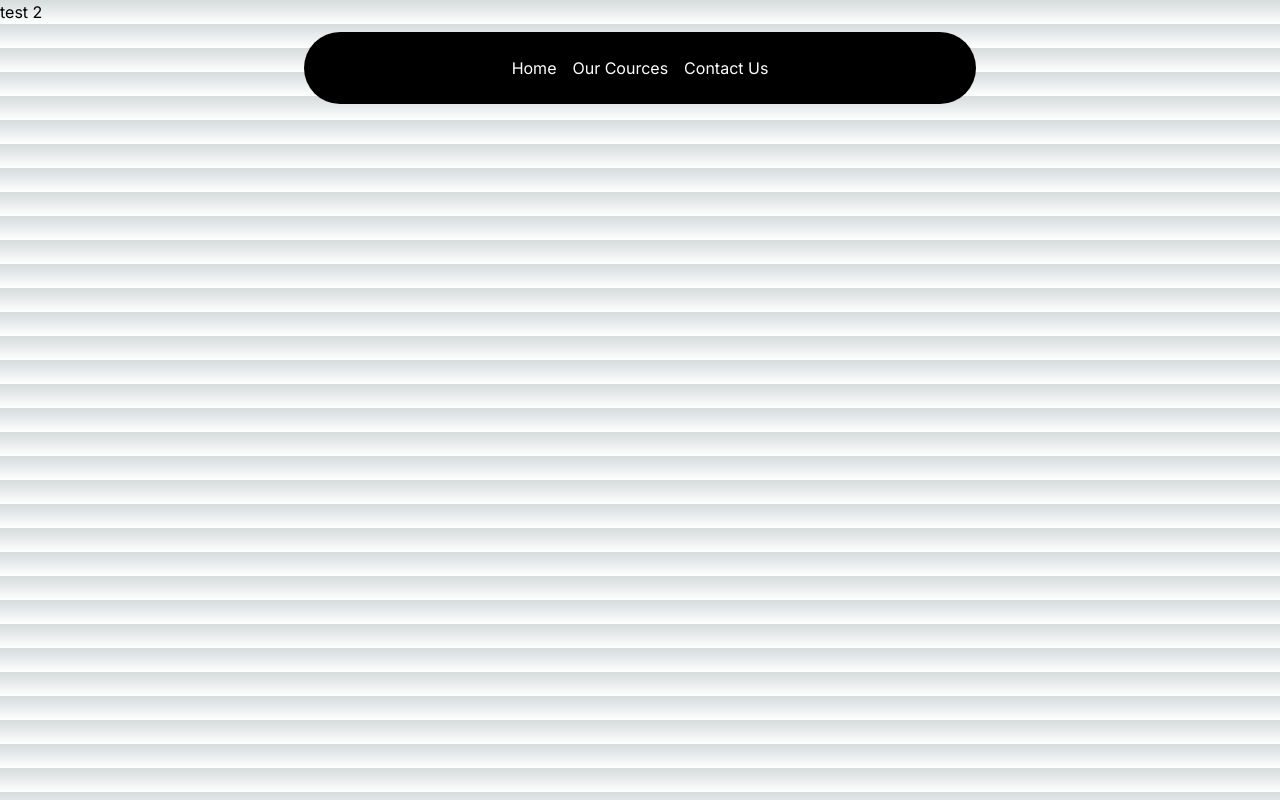
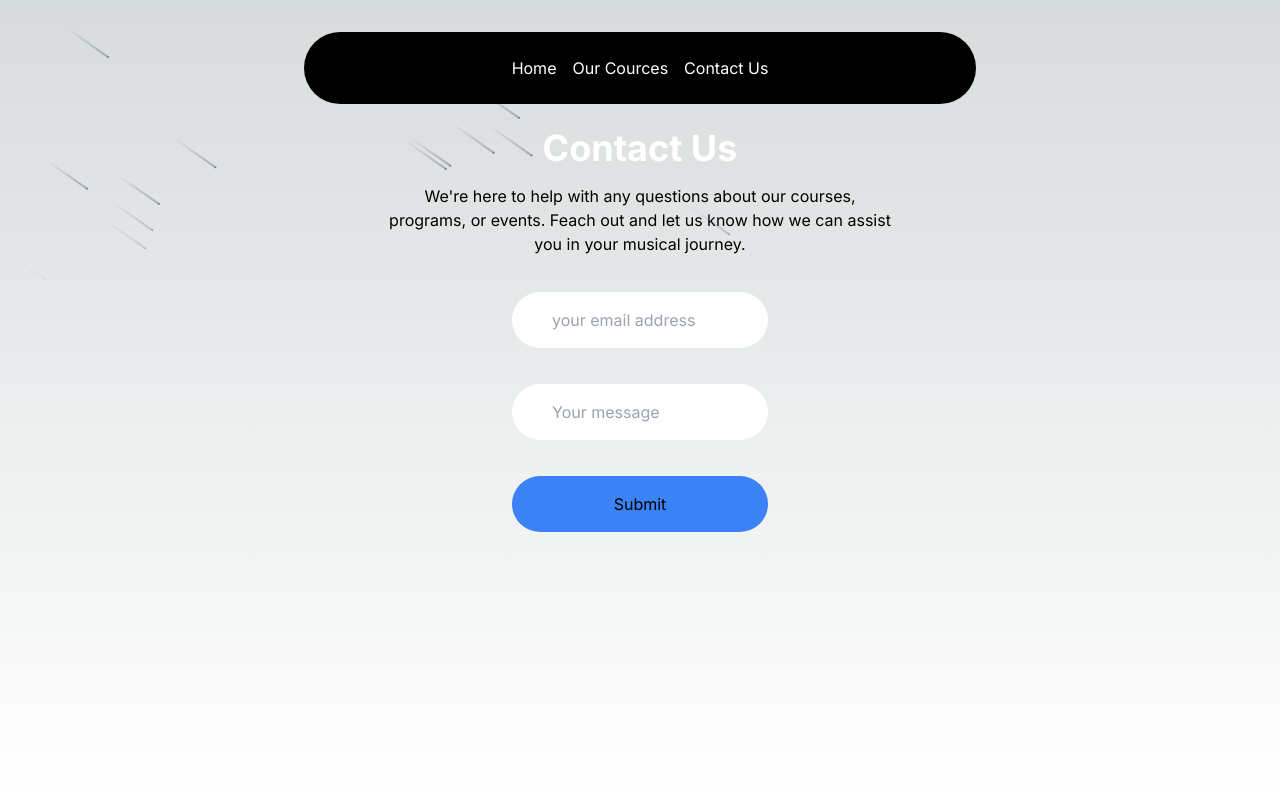
Before and after one commit to adarshshan/Nextjs-with-AceternityUI, a Next.js app: page /contact in a window 1280 px wide. Built offline with nearby package versions, Linux system fonts and the light colour scheme.

Commit message:
completed

```diff
--- a/src/app/contact/page.tsx
+++ b/src/app/contact/page.tsx
@@ -1,9 +1,25 @@
+'use client'
 import React from 'react'
+import { Meteors } from "@/components/ui/meteors";
 
 const page = () => {
     return (
-        <div>
-            test 2
+        <div className='w-full pt-32 min-h-screen '>
+            <div className="flex justify-center text-center">
+                <div>
+                    <h1 className='text-4xl text-white font-bold'>Contact Us</h1>
+                    <p className='max-w-lg mt-4'>We're here to help with any questions about our courses, programs, or events. Feach out and let us know how we can assist you in your musical journey.</p>
+                   <div className="mt-4 mb-4">
+                   <input type="email" className=' mt-5 mb-5 w-1/2 py-4 px-10 rounded-full' placeholder='your email address' />
+                   </div>
+                   <div className="mt-4 mb-4">
+                   <input type="text" className='  mb-5 w-1/2 py-4 px-10 rounded-full' placeholder='Your message' />
+                   </div>
+                   <input type="submit" className='  mb-5 w-1/2 py-4 px-10 rounded-full bg-blue-500' placeholder='Your message' />
+                </div>
+            </div>
+
+            <Meteors number={20} />
         </div>
     )
 }
--- /dev/null
+++ b/src/components/ui/meteors.tsx
@@ -0,0 +1,32 @@
+import { cn } from "@/lib/utils";
+import React from "react";
+
+export const Meteors = ({
+    number,
+    className,
+}: {
+    number?: number;
+    className?: string;
+}) => {
+    const meteors = new Array(number || 20).fill(true);
+    return (
+        <>
+            {meteors.map((el, idx) => (
+                <span
+                    key={"meteor" + idx}
+                    className={cn(
+                        "animate-meteor-effect absolute top-1/2 left-1/2 h-0.5 w-0.5 rounded-[9999px] bg-slate-500 shadow-[0_0_0_1px_#ffffff10] rotate-[215deg]",
+                        "before:content-[''] before:absolute before:top-1/2 before:transform before:-translate-y-[50%] before:w-[50px] before:h-[1px] before:bg-gradient-to-r before:from-[#64748b] before:to-transparent",
+                        className
+                    )}
+                    style={{
+                        top: 0,
+                        left: Math.floor(Math.random() * (400 - -400) + -400) + "px",
+                        animationDelay: Math.random() * (0.8 - 0.2) + 0.2 + "s",
+                        animationDuration: Math.floor(Math.random() * (10 - 2) + 2) + "s",
+                    }}
+                ></span>
+            ))}
+        </>
+    );
+};
--- a/tailwind.config.ts
+++ b/tailwind.config.ts
@@ -52,11 +52,20 @@ const config: Config = {
   theme: {
     extend: {
       animation: {
+        "meteor-effect": "meteor 5s linear infinite",
         scroll:
           "scroll var(--animation-duration, 40s) var(--animation-direction, forwards) linear infinite",
         spotlight: "spotlight 2s ease .75s 1 forwards",
       },
       keyframes: {
+        meteor: {
+          "0%": { transform: "rotate(215deg) translateX(0)", opacity: "1" },
+          "70%": { opacity: "1" },
+          "100%": {
+            transform: "rotate(215deg) translateX(-500px)",
+            opacity: "0",
+          },
+        },
         scroll: {
           to: {
             transform: "translate(calc(-50% - 0.5rem))",
```
